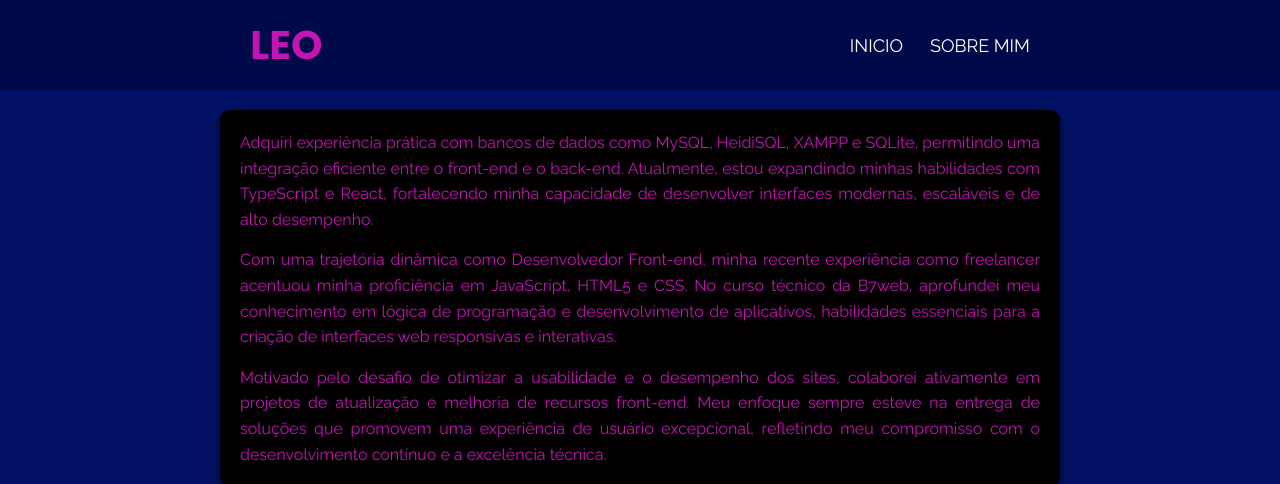
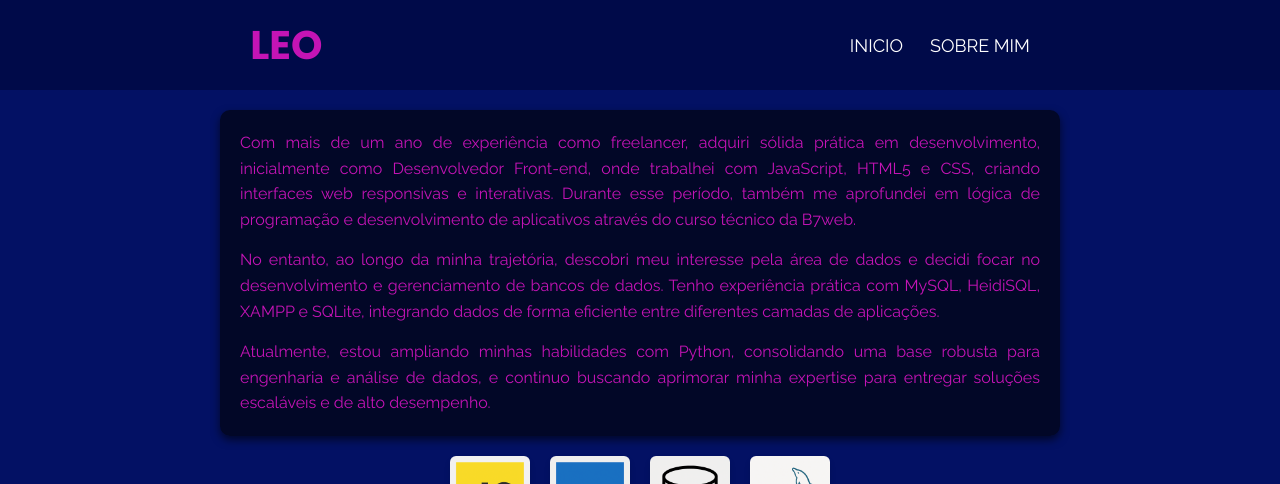
Before and after one commit to LeonardoGeorge/First-portfolio, a PHP site: page /02.sobremim.html in a window 1280 px wide. Shown: the top 484 px of the page. Run offline with PHP 8.4, Linux system fonts and the light colour scheme; some web fonts are replaced.

Commit message:
CSS e Correções

```diff
--- a/02.sobremim.html
+++ b/02.sobremim.html
@@ -32,20 +32,20 @@
     <main>
         <section id="sobremim">
             <p>
-                Adquiri experiência prática com bancos de dados como MySQL, HeidiSQL, XAMPP e SQLite, permitindo uma integração eficiente entre o front-end e o back-end. Atualmente, estou expandindo minhas habilidades com TypeScript e React, fortalecendo minha capacidade de desenvolver interfaces modernas, escaláveis e de alto desempenho.
+                Com mais de um ano de experiência como freelancer, adquiri sólida prática em desenvolvimento, inicialmente como Desenvolvedor Front-end, onde trabalhei com JavaScript, HTML5 e CSS, criando interfaces web responsivas e interativas. Durante esse período, também me aprofundei em lógica de programação e desenvolvimento de aplicativos através do curso técnico da B7web.
             </p>
             <p>
-                Com uma trajetória dinâmica como Desenvolvedor Front-end, minha recente experiência como freelancer acentuou minha proficiência em JavaScript, HTML5 e CSS. No curso técnico da B7web, aprofundei meu conhecimento em lógica de programação e desenvolvimento de aplicativos, habilidades essenciais para a criação de interfaces web responsivas e interativas.
+                No entanto, ao longo da minha trajetória, descobri meu interesse pela área de dados e decidi focar no desenvolvimento e gerenciamento de bancos de dados. Tenho experiência prática com MySQL, HeidiSQL, XAMPP e SQLite, integrando dados de forma eficiente entre diferentes camadas de aplicações.
             </p>
             <p>
-                Motivado pelo desafio de otimizar a usabilidade e o desempenho dos sites, colaborei ativamente em projetos de atualização e melhoria de recursos front-end. Meu enfoque sempre esteve na entrega de soluções que promovem uma experiência de usuário excepcional, refletindo meu compromisso com o desenvolvimento contínuo e a excelência técnica.
+                Atualmente, estou ampliando minhas habilidades com Python, consolidando uma base robusta para engenharia e análise de dados, e continuo buscando aprimorar minha expertise para entregar soluções escaláveis e de alto desempenho.
             </p>
         </section>
         <div class="logos">
             <img src="../First-portfolio/Imagens/images/Logo JS.png" alt="JavaScript Logo">
             <img src="../First-portfolio/Imagens/images/Logo TY.png" alt="TypeScript Logo">
             <img src="../First-portfolio/Imagens/images/Logo BD.png" alt="Database Logo">
-            <img src="images/csharp.png" alt="C# Logo">
+            <img src="../First-portfolio/Imagens/images/Logo MySQL .png" alt="MySQL Logo">
         </div>
     </main>
 </body>
--- a/CSS/02.style.css
+++ b/CSS/02.style.css
@@ -75,7 +75,7 @@ main {
 section {
     margin: 0 auto;
     max-width: 800px;
-    background-color: #020000;
+    background-color: #0200009c;
     border-radius: 10px;
     box-shadow: 0 4px 8px rgba(0, 0, 0, 0.582);
     padding: 20px;
```
Also changed, not shown: Imagens/images/Logo MySQL .png (added).
